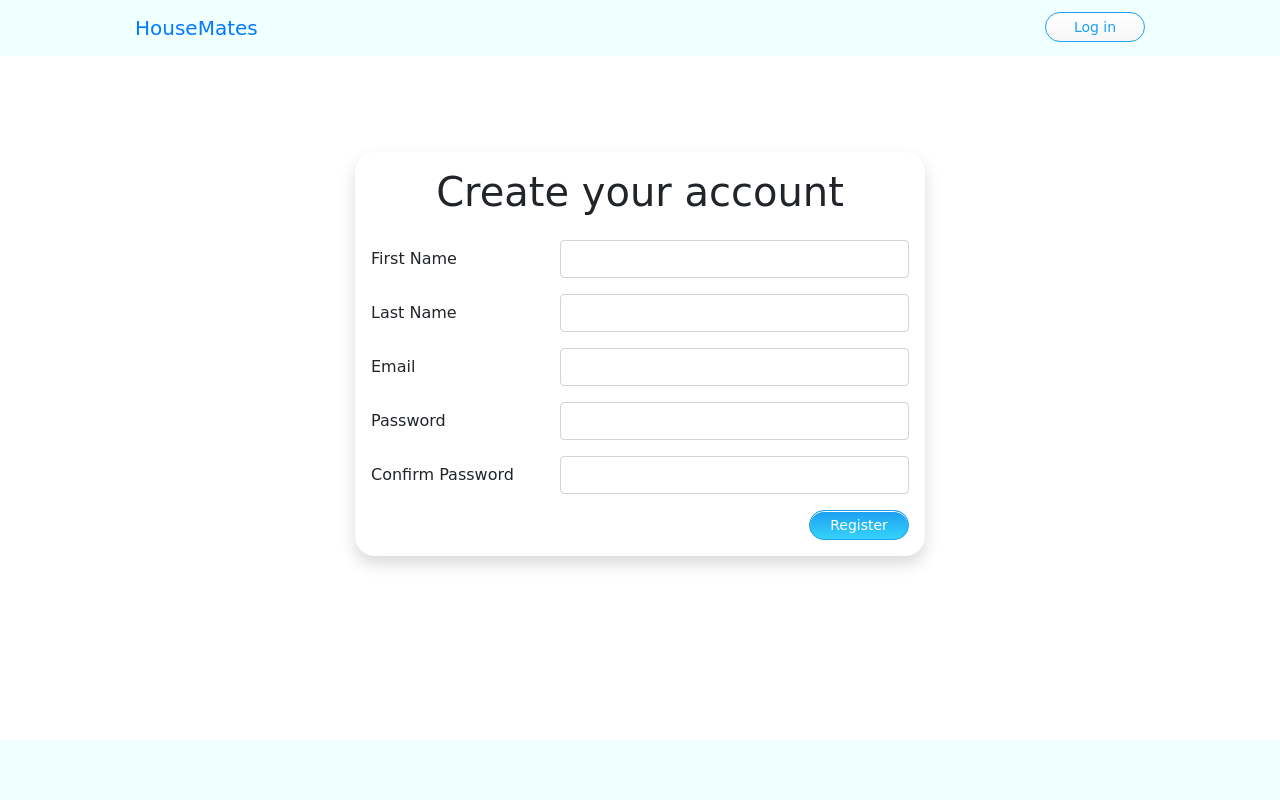
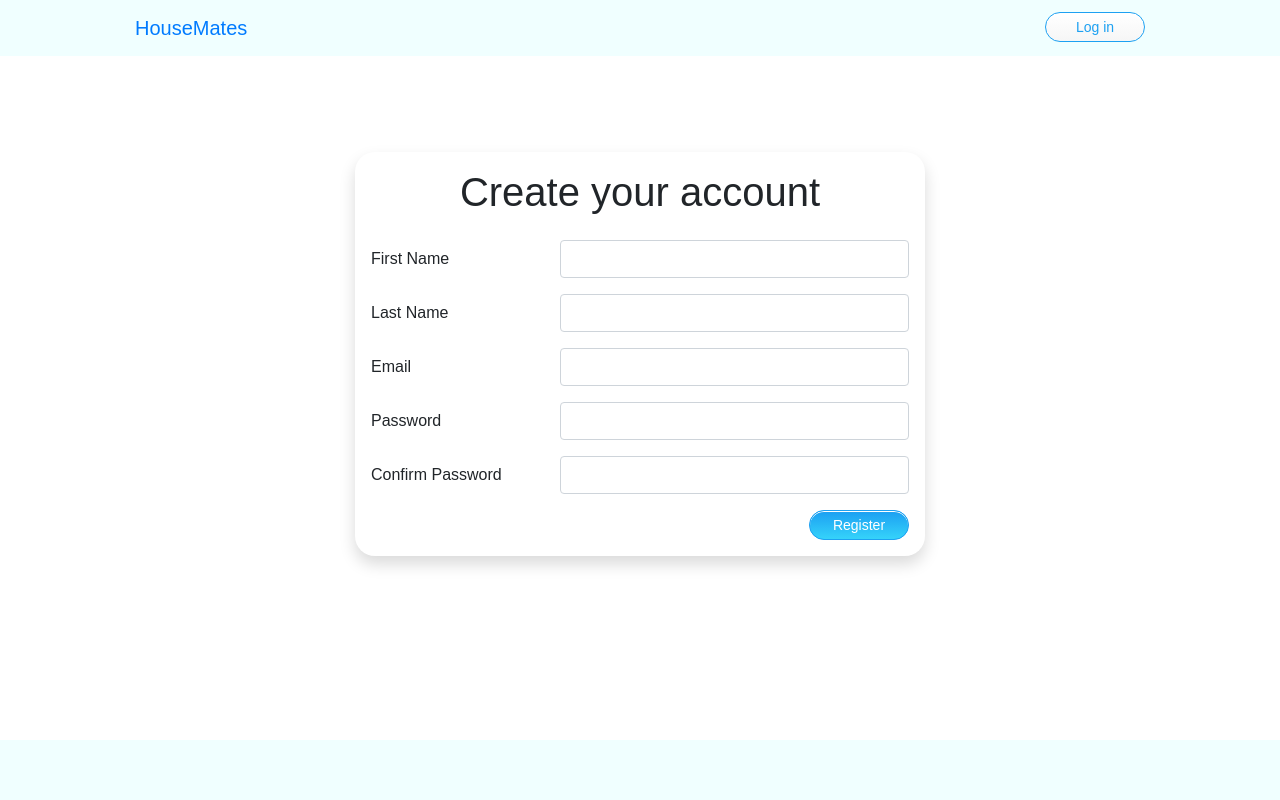
Before and after one commit to JasonVolkoff/HouseMates, a Django app: page / in a window 1280 px wide. Run offline with Django 3.2, Linux system fonts and the light colour scheme; some libraries are stand-ins or nearby versions.

```diff
--- a/login_and_profile/static/css/base.css
+++ b/login_and_profile/static/css/base.css
@@ -11,7 +11,7 @@ body {
 
 /* FONTS */
 body {
-    font-family: 'Brush Script MT', cursive;
+    font-family: Arial, Helvetica, sans-serif;
 }
 
 .smallText {
```
Also changed, not shown: README.md, login_and_profile/migrations/0001_initial.py, login_and_profile/migrations/0002_balance_house.py (deleted).
